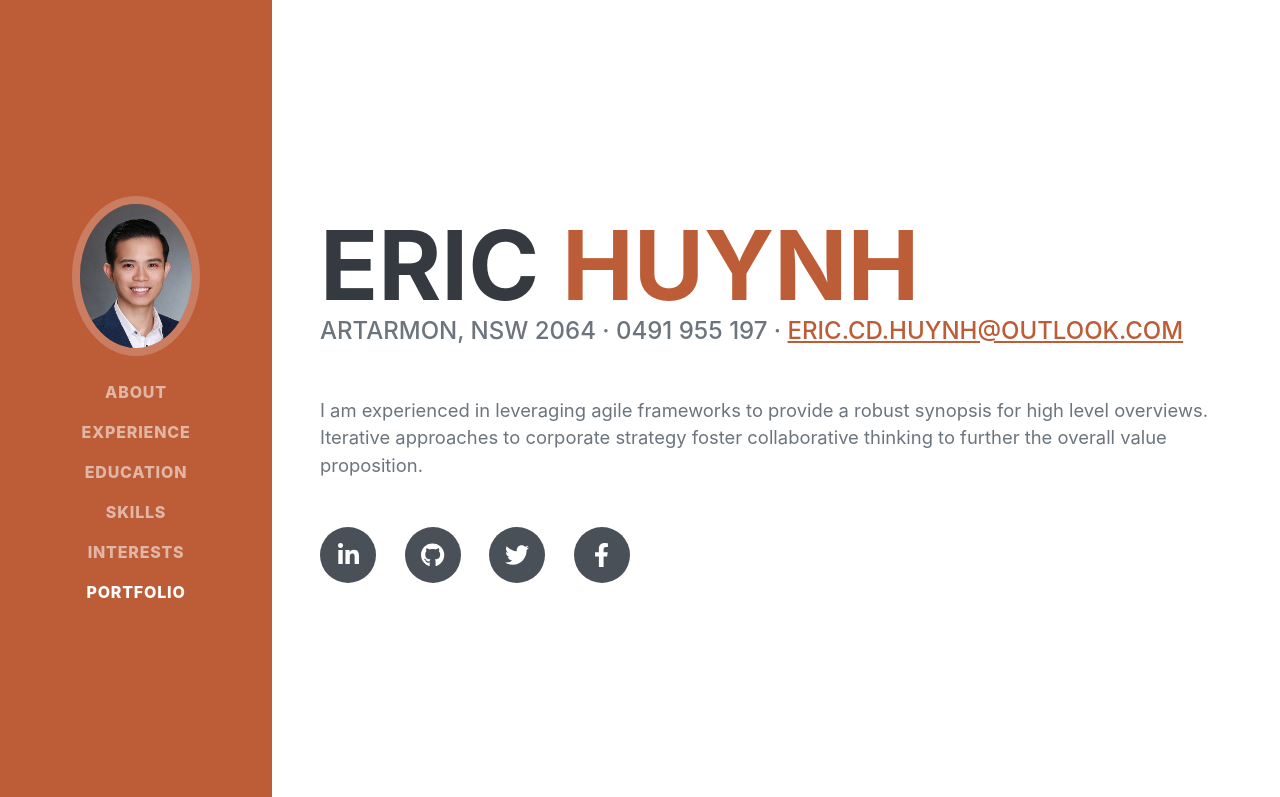
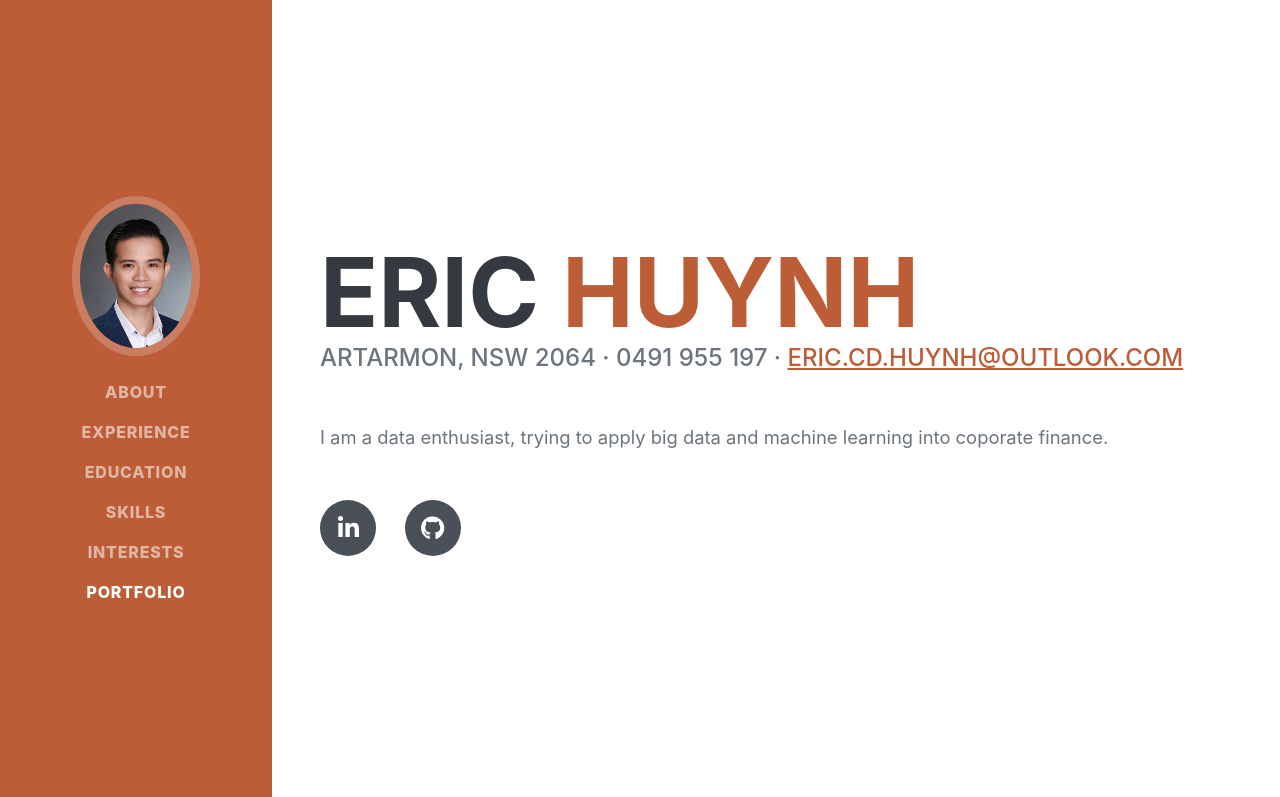
Before and after one commit to EricHuynh10/EricHuynh10.github.io, a plain HTML site: page index.html in a window 1280 px wide. Shown: the top 797 px of the page. Drawn offline with nearby package versions, Linux system fonts and the light colour scheme; a web font is replaced by a local one.

Commit message:
Update index.html

```diff
--- a/index.html
+++ b/index.html
@@ -47,12 +47,10 @@
                         Artarmon, NSW 2064 · 0491 955 197 ·
                         <a href="mailto:name@email.com">eric.cd.huynh@outlook.com</a>
                     </div>
-                    <p class="lead mb-5">I am experienced in leveraging agile frameworks to provide a robust synopsis for high level overviews. Iterative approaches to corporate strategy foster collaborative thinking to further the overall value proposition.</p>
+                    <p class="lead mb-5">I am a data enthusiast, trying to apply big data and machine learning into coporate finance.</p>
                     <div class="social-icons">
                         <a class="social-icon" href="https://www.linkedin.com/in/erichuynh10/"><i class="fab fa-linkedin-in"></i></a>
                         <a class="social-icon" href="#!"><i class="fab fa-github"></i></a>
-                        <a class="social-icon" href="#!"><i class="fab fa-twitter"></i></a>
-                        <a class="social-icon" href="#!"><i class="fab fa-facebook-f"></i></a>
                     </div>
                 </div>
             </section>
```
